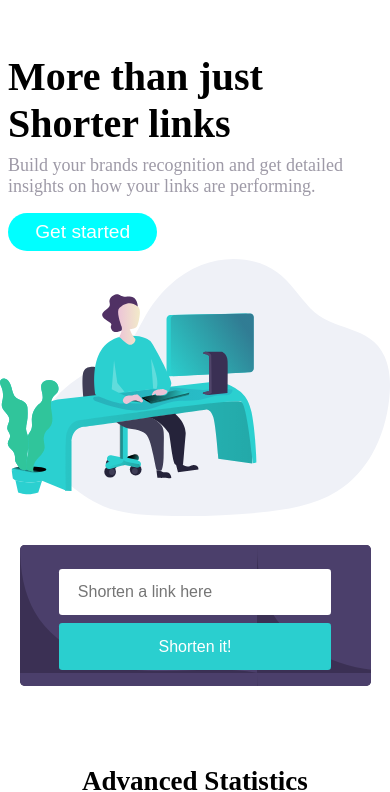
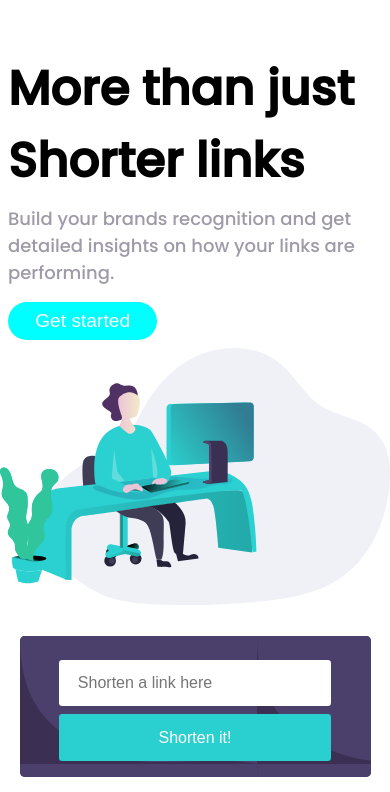
Before and after one commit to codewithdarkwa/Url-Shortener, a plain HTML site: page index.html in a window 390 px wide. Shown: the part 55-847 px from the top of the page. Drawn offline with Linux system fonts and the light colour scheme.

Commit message:
google font poppins added

```diff
--- a/style.css
+++ b/style.css
@@ -1,8 +1,10 @@
+@import url("https://fonts.googleapis.com/css2?family=Poppins:wght@200;500&family=Roboto:ital@1&display=swap");
 * {
   margin: 0;
   padding: 0;
   box-sizing: border-box;
 }
+
 :root {
   --cyan: hsl(180, 66%, 49%);
   --dark-violet: hsl(257, 27%, 26%);
@@ -276,7 +278,7 @@ ul :nth-child(1) {
     width: 100%;
   }
   .content h1 {
-    font-size: 2.5rem;
+    font-size: 3rem;
     font-weight: bold;
   }
   .input-container {
```
